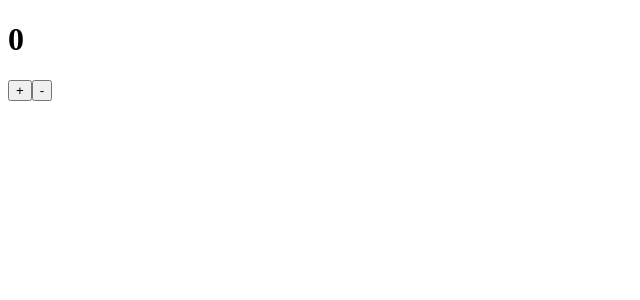
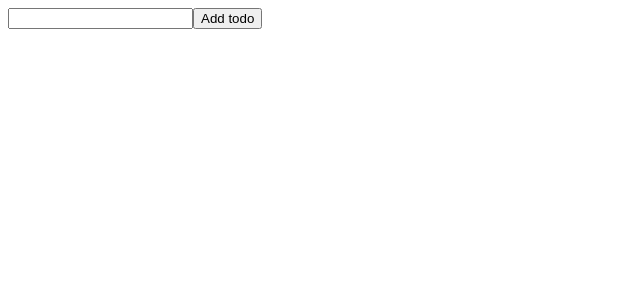
Before and after one commit to tylercrosse/redux-todo, a React (Create React App) app: page / in a window 1280 px wide. Shown: the top 300 px of the page, without its empty margins (0-640 px from the left). Built offline with nearby package versions, Linux system fonts and the light colour scheme.

Commit message:
Todo app with reducers and react view

```diff
--- a/src/index.js
+++ b/src/index.js
@@ -1,47 +1,105 @@
-import React from 'react';
+import React    from 'react';
 import ReactDOM from 'react-dom';
+import { createStore, combineReducers } from 'redux';
 // import App from './App';
 // import './index.css';
 
-import { createStore } from 'redux';
-
-function counter(state = 0, action) {
-  switch(action.type) {
-    case 'INCREMENT':
-      return state + 1;
-    case 'DECREMENT':
-      return state - 1;
+// individual todos
+function todo(state, action) {
+  switch (action.type) {
+    case 'ADD_TODO':
+      return {
+        id: action.id,
+        text: action.text,
+        completed: false
+      }
+    case 'TOGGLE_TODO':
+      if (state.id !== action.id) {
+        return state;
+      } else {
+        return {
+          ...state,
+          completed: !state.completed
+        };
+      }
     default:
       return state;
   }
 }
 
-const store = createStore(counter);
+// todos array
+function todos(state = [], action) {
+  switch (action.type) {
+    case 'ADD_TODO':
+      return [
+        ...state,
+        todo(undefined, action)
+      ]
+    case 'TOGGLE_TODO':
+      return state.map(t => todo(t, action));
+    default:
+      return state;
+  }
+};
 
-function Counter({ value, onIncrement, onDecrement }) {
-  return (
-    <div>
-      <h1>{value}</h1>
-      <button onClick={onIncrement}>+</button>
-      <button onClick={onDecrement}>-</button>
-    </div>
-  )
+function visibilityFilter(state = 'SHOW_ALL', action) {
+  switch (action.type) {
+    case 'SET_VISIBILITY_FILTER':
+      return action.filter;
+    default:
+      return state;
+  }
+};
+
+const todoApp = combineReducers({
+  todos,
+  visibilityFilter
+})
+
+const store = createStore(todoApp);
+
+let nextTodoId = 0;
+class TodoApp extends React.Component {
+  render() {
+    return (
+      <div>
+        <input ref={node => {
+          this.input = node;
+        }}/>
+        <button onClick={() => {
+          store.dispatch({
+            type: 'ADD_TODO',
+            text: this.input.value,
+            id: nextTodoId++
+          });
+          this.input.value = '';
+        }}>Add todo</button>
+        <ul>
+          {this.props.todos.map(todo =>
+            <li key={todo.id}
+              onClick={() => {
+                store.dispatch({
+                  type: 'TOGGLE_TODO',
+                  id: todo.id
+                });
+              }}
+              style={{
+                textDecoration: todo.completed ? 'line-through' : 'none'
+              }}
+            >
+              {todo.text}
+            </li>
+          )}
+        </ul>
+      </div>
+    )
+  }
 }
 
 function render() {
   ReactDOM.render(
-    <Counter
-      value={store.getState()}
-      onIncrement={() =>
-        store.dispatch({
-          type: 'INCREMENT'
-        })
-      }
-      onDecrement={() =>
-        store.dispatch({
-          type: 'DECREMENT'
-        })
-      }
+    <TodoApp
+      todos={store.getState().todos}
     />,
     document.getElementById('root')
   );
```
